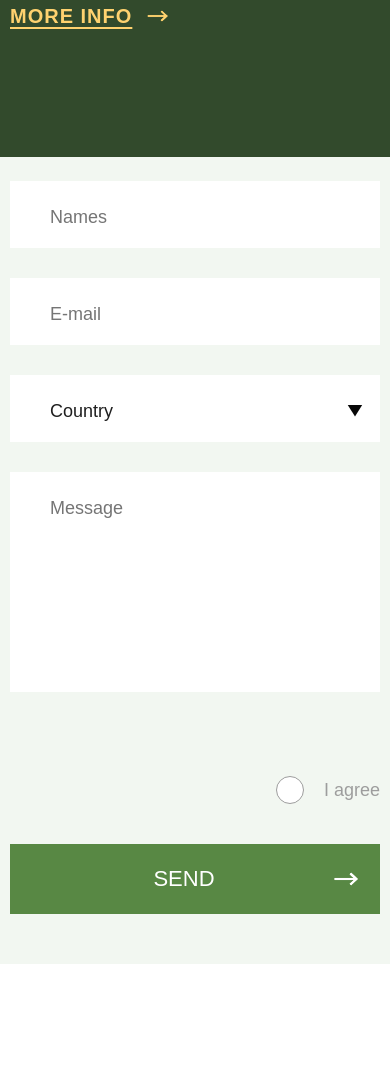
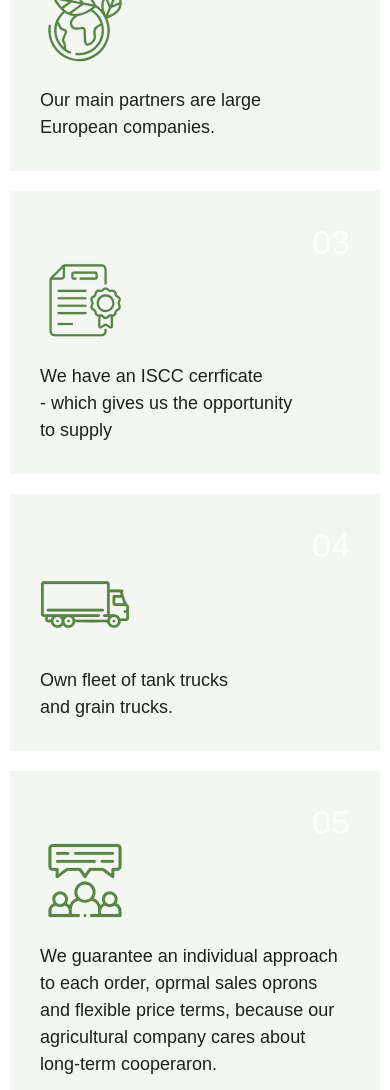
Before and after one commit to Fintisov/grain-has, a plain HTML site: page index.html in a window 390 px wide. Shown: the part 530-1620 px from the top of the page. Before the commit the page ends 1494 px from the top, so only its background shows below. Drawn offline with Linux system fonts and the light colour scheme; a web font is replaced by a local one.

Commit message:
added mobile style for section why-us

```diff
--- a/index.html
+++ b/index.html
@@ -27,82 +27,70 @@
 
 
 
-    <section class="services">
-    <div class="services__container container">
-        <div class="services__content services__description">
-            <h2 class="services__title title title--white">Services</h2>
-            <p class="services__text text text--white">
-                LLC "GRAIN HAS" carries out road transportation
-                of agricultural products, bulk, liquid cargoes<br>
-                in Ukraine and abroad. We take into account<br>
-                the individual needs of customers, ensure strict
-                compliance with the agreed condirons <br>
-                at oprmal prices.
-            </p>
-            <p class="services__text text text--white">
-                Our company has its own fleet of tank trucks
-                and grain trucks, which allows us to quickly
-                deliver agricultural products.
-            </p>
-            <a href="#" class="services__button-link button-link button-link--arrow-r button-link--yellow">
-                more info
-                <svg class="icon">
-                    <use xlink:href="images/_sprite.svg#arrow-r"></use>
+
+        <section class="why-us">
+    <div class="why-us__container container">
+        <h2 class="why-us__title title">Why us?</h2>
+
+        <div class="why-us-cards-wrapper">
+
+            <div class="why-us-card">
+                <span class="why-us-card__label-num">01</span>
+                <svg class="why-us-card__icon icon">
+                    <use xlink:href="images/_sprite.svg#whi-us_1"></use>
                 </svg>
-            </a>
-        </div>
+                <p class="why-us-card__text text">
+                    We offer a flexible pricing policy<br>
+                    and maintain a high level<br>
+                    of service quality.
+                </p>
+            </div>
+            <div class="why-us-card">
+                <span class="why-us-card__label-num">02</span>
+                <svg class="why-us-card__icon icon">
+                    <use xlink:href="images/_sprite.svg#whi-us_2"></use>
 
-        <div class="services__content services__form-wrapper">
-            <form action="#">
-                <div class="services__form">
-                    <div class="field-group">
-                        <label class="field-group__label visibility-hidden" for="name">username</label>
-                        <input class="field-group__input" placeholder="Names" type="text" name="name" id="name">
-                    </div>
-
-                    <div class="services__field-row field-row">
-                        <div class="field-group field-group--50">
-                            <label class="field-group__label visibility-hidden" for="email">Email</label>
-                            <input class="field-group__input" placeholder="E-mail" type="email" name="name" id="email">
-                        </div>
-
-                        <div class="field-group--50">
-                            <label class="visibility-hidden" for="country">country</label>
-                            <select name="country" id="country">
-                                <option value="" disabled selected hidden>Country</option>
-                                <option value="">text</option>
-                                <option value="">text</option>
-                            </select>
-                        </div>
-                    </div>
-
-                    <div class="field-group">
-                        <label class="visibility-hidden" for="message">message</label>
-                        <textarea placeholder="Message" id="message"></textarea>
-                    </div>
-                </div>
-
-                <div class="services__btn-form-group">
-
-                    <label class="checkbox" for="agreeCheckbox">
-                        <input type="checkbox" id="agreeCheckbox">
-                        <span class="checkbox__custom"></span>
-                        I agree
-                    </label>
-
-                    <button class="button button--arrow button--xl" type="submit">
-                        SEND
-                        <svg class="icon">
-                            <use xlink:href="images/_sprite.svg#arrow-r-2"></use>
-                        </svg>
-                    </button>
-                </div>
-
-            </form>
+                </svg>
+                <p class="why-us-card__text text">
+                    Our main partners are large<br>
+                    European companies.
+                </p>
+            </div>
+            <div class="why-us-card">
+                <span class="why-us-card__label-num">03</span>
+                <svg class="why-us-card__icon icon">
+                    <use xlink:href="images/_sprite.svg#whi-us_3"></use>
+                </svg>
+                <p class="why-us-card__text text">
+                    We have an ISCC cerrficate<br>
+                    - which gives us the opportunity<br>
+                    to supply
+                </p>
+            </div>
+            <div class="why-us-card">
+                <span class="why-us-card__label-num">04</span>
+                <svg class="why-us-card__icon icon">
+                    <use xlink:href="images/_sprite.svg#whi-us_4"></use>
+                </svg>
+                <p class="why-us-card__text text">
+                    Own fleet of tank trucks<br>
+                    and grain trucks.
+                </p>
+            </div>
+            <div class="why-us-card why-us-card--xl">
+                <span class="why-us-card__label-num">05</span>
+                <svg class="why-us-card__icon icon">
+                    <use xlink:href="images/_sprite.svg#whi-us_5"></use>
+                </svg>
+                <p class="why-us-card__text text">
+                    We guarantee an individual approach to each order, oprmal sales oprons<br>
+                    and flexible price terms, because our agricultural company cares about<br>
+                    long-term cooperaron.
+                </p>
+            </div>
         </div>
     </div>
 </section>
-
 </main>
 
 <script src="scripts/script.js"></script>
--- a/styles/style.css
+++ b/styles/style.css
@@ -731,6 +731,11 @@ p.caps {
   padding: 38px 32px 60px 45px;
   background-color: #f2f7f1;
 }
+@media screen and (max-width: 992px) {
+  .why-us-card {
+    padding: 30px;
+  }
+}
 .why-us-card__label-num {
   font-family: "MinSans", sans-serif;
   font-weight: 400;
@@ -746,6 +751,13 @@ p.caps {
   height: 104px;
   fill: #588844;
   margin-bottom: 50px;
+}
+@media screen and (max-width: 576px) {
+  .why-us-card__icon {
+    width: 90px;
+    height: 75px;
+    margin-bottom: 25px;
+  }
 }
 .why-us-card__text {
   font-size: 18px;
@@ -1447,8 +1459,18 @@ p.caps {
   padding-top: 132px;
   padding-bottom: 129px;
 }
+@media screen and (max-width: 576px) {
+  .why-us {
+    padding: 60px 0 40px;
+  }
+}
 .why-us__title {
   margin-bottom: 72px;
+}
+@media screen and (max-width: 768px) {
+  .why-us__title {
+    margin-bottom: 40px;
+  }
 }
 
 .why-us-cards-wrapper {
@@ -1458,11 +1480,42 @@ p.caps {
   grid-template-columns: repeat(3, 1fr);
   grid-gap: 20px;
 }
+@media screen and (max-width: 1200px) {
+  .why-us-cards-wrapper {
+    -ms-grid-columns: (1fr)[2];
+    grid-template-columns: repeat(2, 1fr);
+  }
+}
+@media screen and (max-width: 768px) {
+  .why-us-cards-wrapper {
+    -ms-grid-columns: 1fr;
+    grid-template-columns: 1fr;
+    -webkit-box-pack: center;
+        -ms-flex-pack: center;
+            justify-content: center;
+  }
+}
 .why-us-cards-wrapper .why-us-card--xl {
   -ms-grid-column: 2;
       grid-column-start: 2;
   -ms-grid-column-span: 2;
   grid-column-end: 4;
+}
+@media screen and (max-width: 1200px) {
+  .why-us-cards-wrapper .why-us-card--xl {
+    -ms-grid-column: 1;
+        grid-column-start: 1;
+    -ms-grid-column-span: 2;
+    grid-column-end: 3;
+  }
+}
+@media screen and (max-width: 768px) {
+  .why-us-cards-wrapper .why-us-card--xl {
+    -ms-grid-column: 1;
+        grid-column-start: 1;
+    -ms-grid-column-span: 0;
+    grid-column-end: 1;
+  }
 }
 
 .footer {
```
Also changed, not shown: images/slider_1.webp, styles/style.min.css.
